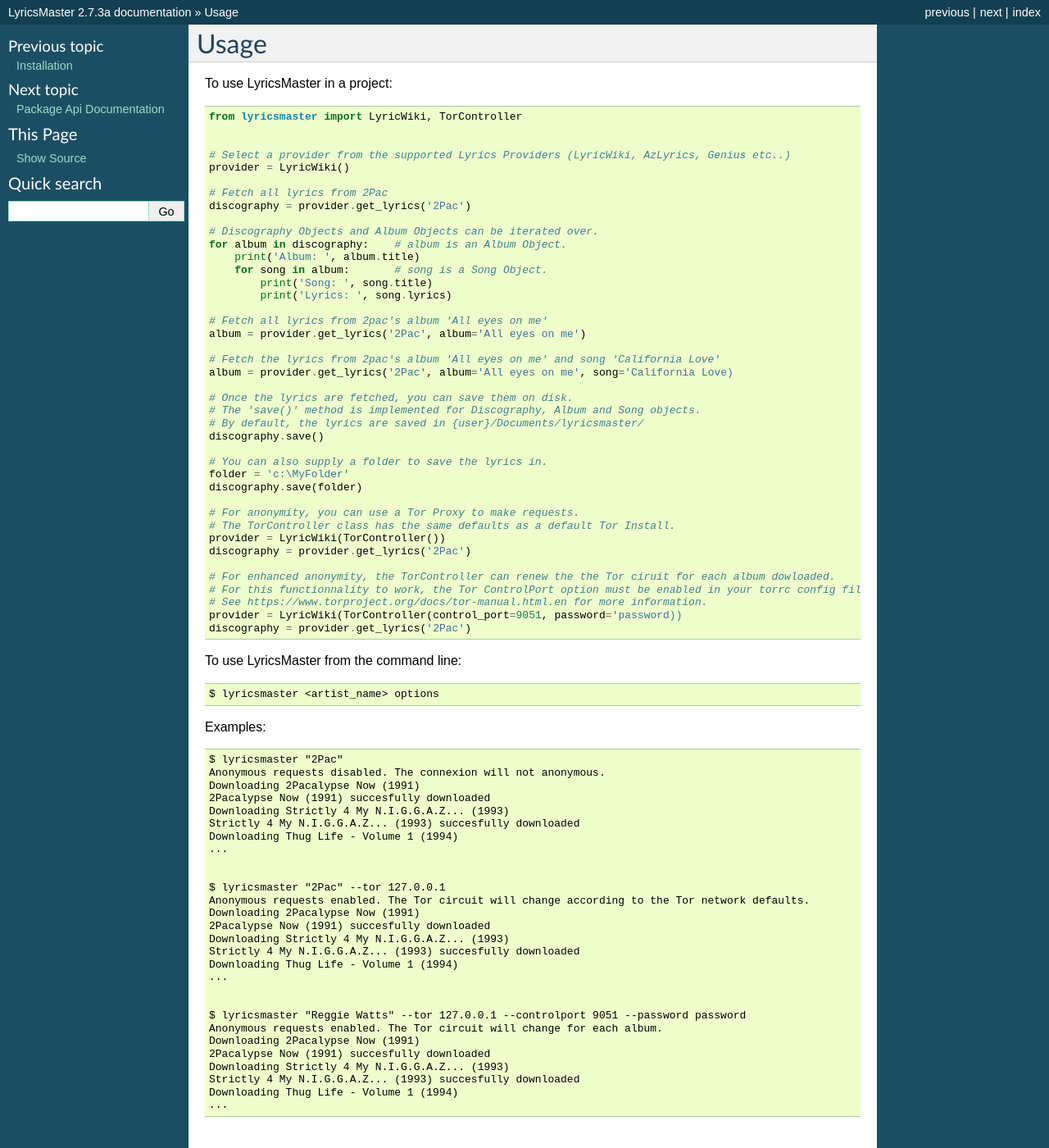
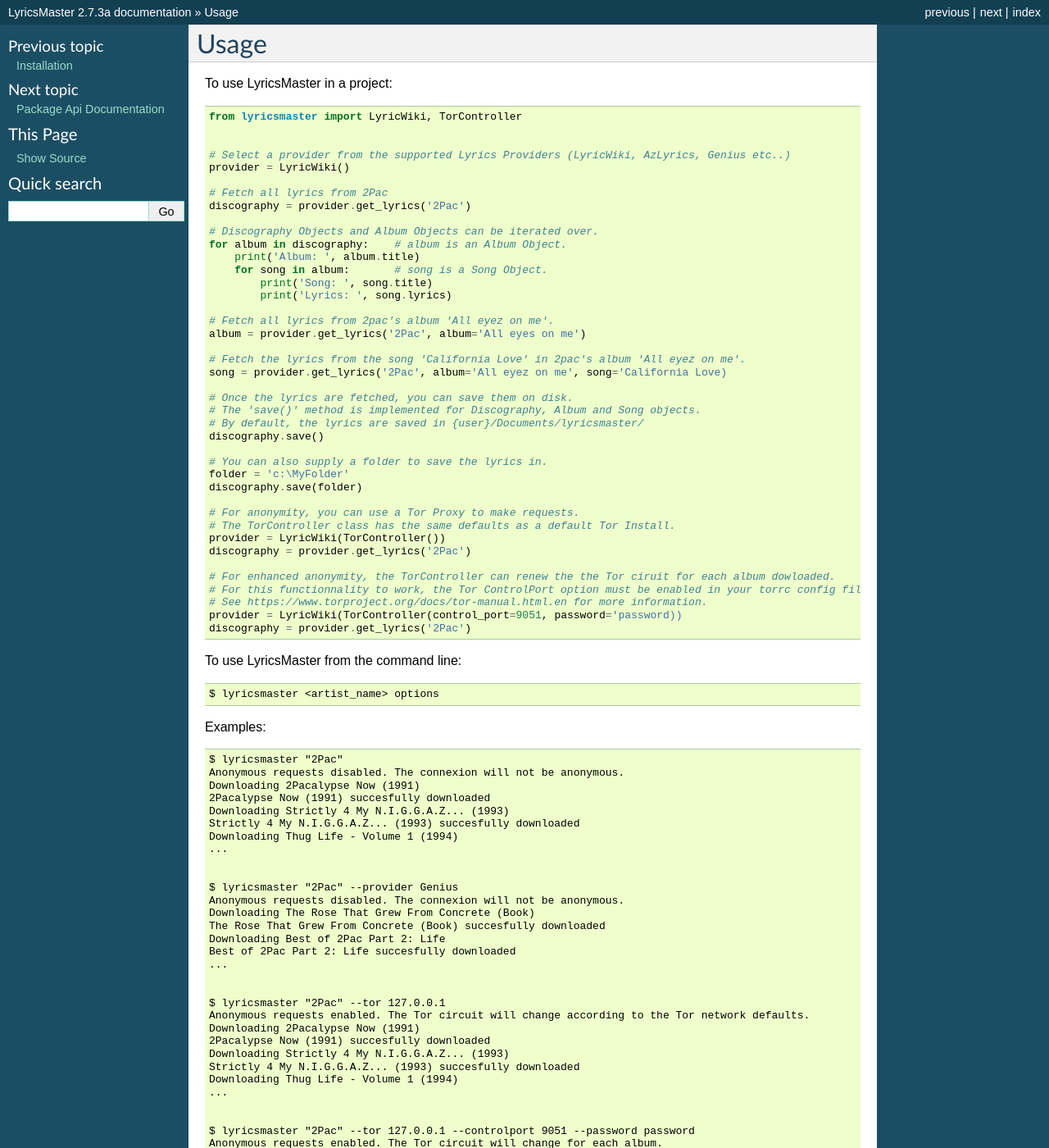
Before and after one commit to SekouD/lyricsmaster, a Sphinx documentation site: the page built from docs/usage.rst, in a window 1280 px wide and 1400 px high. Shown: the whole window at 82% size. Built offline with Sphinx 7.4.7, drawn with Linux system fonts in a browser that asks for light colours; some of the changed text lies outside the part shown.

Commit message:
Updated docs.

```diff
--- a/docs/usage.rst
+++ b/docs/usage.rst
@@ -20,11 +20,11 @@ To use LyricsMaster in a project::
             print('Song: ', song.title)
             print('Lyrics: ', song.lyrics)
 
-    # Fetch all lyrics from 2pac's album 'All eyes on me'
+    # Fetch all lyrics from 2pac's album 'All eyez on me'.
     album = provider.get_lyrics('2Pac', album='All eyes on me')
 
-    # Fetch the lyrics from 2pac's album 'All eyes on me' and song 'California Love'
-    album = provider.get_lyrics('2Pac', album='All eyes on me', song='California Love)
+    # Fetch the lyrics from the song 'California Love' in 2pac's album 'All eyez on me'.
+    song = provider.get_lyrics('2Pac', album='All eyez on me', song='California Love)
 
     # Once the lyrics are fetched, you can save them on disk.
     # The 'save()' method is implemented for Discography, Album and Song objects.
@@ -55,12 +55,21 @@ To use LyricsMaster from the command line::
 Examples::
 
     $ lyricsmaster "2Pac"
-    Anonymous requests disabled. The connexion will not anonymous.
+    Anonymous requests disabled. The connexion will not be anonymous.
     Downloading 2Pacalypse Now (1991)
     2Pacalypse Now (1991) succesfully downloaded
     Downloading Strictly 4 My N.I.G.G.A.Z... (1993)
     Strictly 4 My N.I.G.G.A.Z... (1993) succesfully downloaded
     Downloading Thug Life - Volume 1 (1994)
+    ...
+
+
+    $ lyricsmaster "2Pac" --provider Genius
+    Anonymous requests disabled. The connexion will not be anonymous.
+    Downloading The Rose That Grew From Concrete (Book)
+    The Rose That Grew From Concrete (Book) succesfully downloaded
+    Downloading Best of 2Pac Part 2: Life
+    Best of 2Pac Part 2: Life succesfully downloaded
     ...
 
 
@@ -74,7 +83,7 @@ Examples::
     ...
 
 
-    $ lyricsmaster "Reggie Watts" --tor 127.0.0.1 --controlport 9051 --password password
+    $ lyricsmaster "2Pac" --tor 127.0.0.1 --controlport 9051 --password password
     Anonymous requests enabled. The Tor circuit will change for each album.
     Downloading 2Pacalypse Now (1991)
     2Pacalypse Now (1991) succesfully downloaded
```
